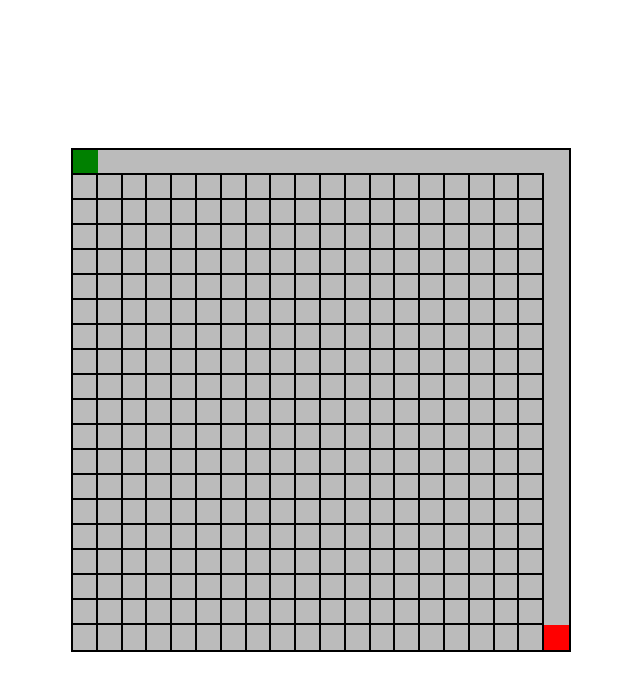
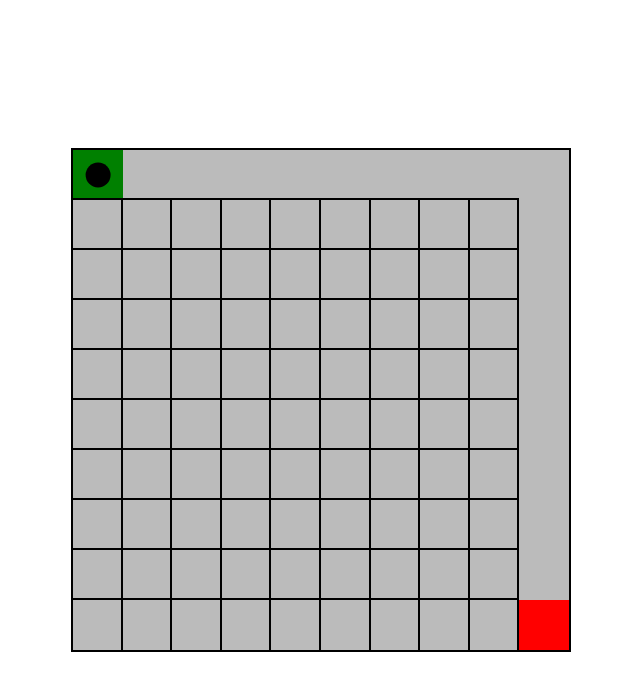
Before and after one commit to BrandonP321/maze-game, a React (Create React App) app: page / in a window 1280 px wide. Shown: the top 690 px of the page, without its empty margins (319-959 px from the left). Built offline with nearby package versions, Linux system fonts and the light colour scheme.

Commit message:
created player that user can move in any direction inside the board

```diff
--- a/src/components/Maze/index.css
+++ b/src/components/Maze/index.css
@@ -67,4 +67,20 @@
 .maze-aspect-ratio-wrapper .maze-wrapper-outer .maze-wrapper-inner .maze-cell.can-move-left {
   border-left: none !important;
 }
+
+.maze-aspect-ratio-wrapper .maze-wrapper-outer .maze-wrapper-inner .player-wrapper {
+  position: absolute;
+}
+
+.maze-aspect-ratio-wrapper .maze-wrapper-outer .maze-wrapper-inner .player-wrapper .player {
+  width: 50%;
+  height: 50%;
+  background-color: black;
+  border-radius: 50%;
+  position: absolute;
+  top: 50%;
+  left: 50%;
+  -webkit-transform: translate(-50%, -50%);
+          transform: translate(-50%, -50%);
+}
 /*# sourceMappingURL=index.css.map */
--- a/src/components/Maze/index.scss
+++ b/src/components/Maze/index.scss
@@ -23,9 +23,6 @@
             // border: 1px solid black;
 
             .maze-cell {
-                // width: 5%;
-                // height: calc((100% + 2px) / 10);
-                // height: 5%;
                 background-color: #bbb;
                 box-sizing: border-box;
                 border-bottom: 2px solid black;
@@ -66,10 +63,21 @@
                     border-left: none !important;
                 }
             }
+
+            .player-wrapper {
+                position: absolute;
+
+                .player {
+                    width: 50%;
+                    height: 50%;
+                    background-color: black;
+                    border-radius: 50%;
+                    position: absolute;
+                    top: 50%;
+                    left: 50%;
+                    transform: translate(-50%, -50%);
+                }
+            }
         }
     }
 }
-
-// body {
-//     background-color: black;
-// }
--- a/src/components/Maze/index.tsx
+++ b/src/components/Maze/index.tsx
@@ -26,11 +26,22 @@ interface cellProperties extends cellPositionProperties {
 }
 
 export default function Maze({ }: Props): ReactElement {
-    const [mazeWidth, setMazeWidth] = useState<number>(20); // height is same as width
+    const [mazeWidth, setMazeWidth] = useState<number>(10); // height is same as width
     const [mazeCells, setMazeCells] = useState<any[]>([]);
+    const [playerLocation, setPlayerLocationState] = useState<{ row: number; col: number }>({ row: 1, col: 1 })
+    const playerLocationRef = useRef<{ row: number; col: number }>({ row: 1, col: 1 })
+    const setPlayerLocation = (data: { row: number, col: number }) => {
+        playerLocationRef.current = data;
+        setPlayerLocationState(data);
+    }
+
+    const playerIcon = useRef<null | HTMLDivElement>(null);
 
     useEffect(() => {
         generateCells();
+
+        // create event listener to move player
+        window.addEventListener('keydown', handleKeyPress)
     }, [])
 
     const generateCells: () => void = () => {
@@ -57,6 +68,7 @@ export default function Maze({ }: Props): ReactElement {
         setMazeCells(nums)
     }
 
+    // simple path to understand logic of game and test user movements
     const createSimplePath = (cells: any[]) => {
         cells.forEach((cell, index) => {
             const cellNumb = index + 1;
@@ -72,19 +84,69 @@ export default function Maze({ }: Props): ReactElement {
         })
     }
 
-    const isCellOnOutside = (cell: any) => {
-        return cell.isTopRow || cell.isBottomRow || cell.isRightCol || cell.isLeftCol;
+    const handleKeyPress = (e: KeyboardEvent) => {
+        // return early if player icon has not been loaded in yet
+        if (!playerIcon) return
+
+        switch (e.key.toLowerCase()) {
+            case 'w':
+            case 'arrowup':
+                moveUp();
+                break;
+            case 'a':
+            case 'arrowleft':
+                moveLeft();
+                break;
+            case 's':
+            case 'arrowdown':
+                moveDown();
+                break;
+            case "d":
+            case "arrowright":
+                moveRight();
+                break;
+        }
+    }
+
+    const moveUp = () => {
+        if (playerLocationRef.current.row === 1) return
+
+        setPlayerLocation({ ...playerLocationRef.current, row: playerLocationRef.current.row - 1 })
+    }
+
+    const moveRight = () => {
+        if (playerLocationRef.current.col >= mazeWidth) return
+
+        setPlayerLocation({ ...playerLocationRef.current, col: playerLocationRef.current.col + 1 })
+    }
+
+    const moveLeft = () => {
+        if (playerLocationRef.current.col === 1) return
+
+        setPlayerLocation({ ...playerLocationRef.current, col: playerLocationRef.current.col - 1 })
+    }
+
+    const moveDown = () => {
+        if (playerLocationRef.current.row >= mazeWidth) return
+
+        setPlayerLocation({ ...playerLocationRef.current, row: playerLocationRef.current.row + 1 })
     }
 
     return (
         <div className='maze-aspect-ratio-wrapper'>
             <div className='maze-wrapper-outer'>
                 <div className='maze-wrapper-inner'>
+                    <div
+                        ref={playerIcon}
+                        className='player-wrapper'
+                        style={{ top: `${(playerLocation.row - 1) * (100 / mazeWidth)}%`, left: `${(playerLocation.col - 1) * (100 / mazeWidth)}%`, width: `${100 / mazeWidth}%`, height: `${100 / mazeWidth}%` }}>
+                        <div className='player'></div>
+                    </div>
                     {mazeCells.map((cell, i) => {
                         return (
                             <div
                                 className={`maze-cell${cell.isStart ? ' start' : ''}${cell.isEnd ? ' end' : ''}${cell.isRightCol ? ' right-col' : ''}${cell.isBottomRow ? ' bottom-row' : ''}${cell.canMoveUp ? ' can-move-up' : ''}${cell.canMoveRight ? ' can-move-right' : ''}${cell.canMoveDown ? ' can-move-down' : ''}${cell.canMoveLeft ? ' can-move-left' : ''}`}
-                                style={{ width: `${100 / mazeWidth}%`, height: `${100 / mazeWidth}%`}}
+                                style={{ width: `${100 / mazeWidth}%`, height: `${100 / mazeWidth}%` }}
                                 key={i}>
                             </div>
                         )
```
Also changed, not shown: 1 other file (tests, documents, lock files or other folders).
